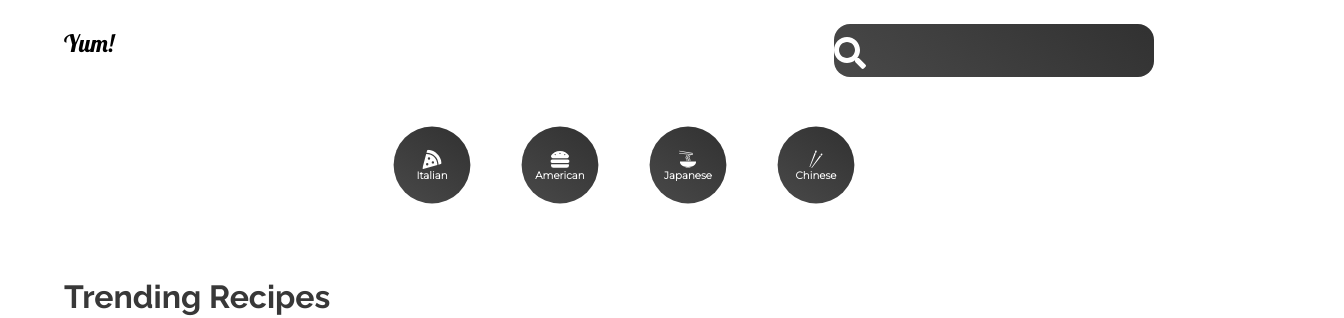
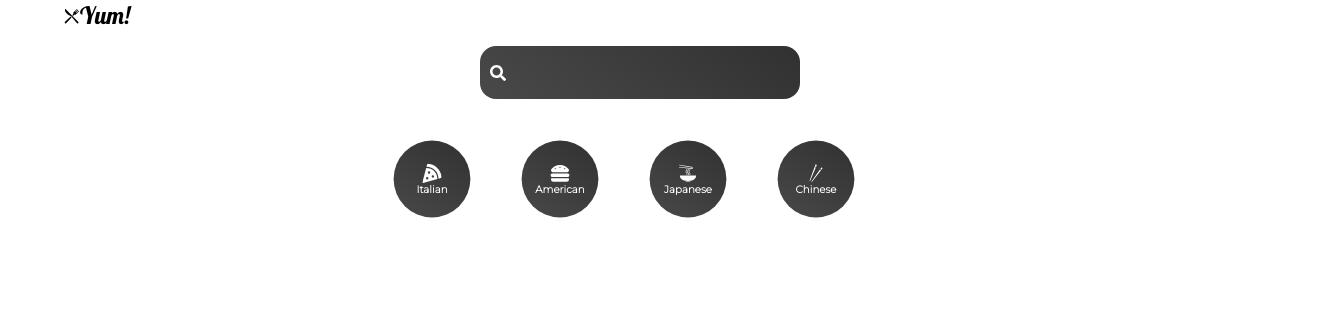
Before and after one commit to MarieSeaman94/food-app, a React (Create React App) app: page / in a window 1280 px wide. Shown: the top 318 px of the page, 1344 px wide, since content can reach past the window. Built offline with nearby package versions, Linux system fonts and the light colour scheme; no server answers.

Commit message:
navbar and flext direction

```diff
--- a/src/App.js
+++ b/src/App.js
@@ -10,18 +10,17 @@ function App() {
   return (
     <div className="App">
       <BrowserRouter>
+      <GiKnifeFork />
+      <Logo to={"/"}>Yum!</Logo>
       <Nav>
-        <GiKnifeFork />
-        <Logo to={"/"}>Yum!</Logo>
         <Search />
+        <Category />
       </Nav>
-        <Category />
         <Pages />
       </BrowserRouter>
     </div>
   );
 }
-
 
 
 const Logo = styled(Link)`
@@ -31,21 +30,18 @@ const Logo = styled(Link)`
   font-family: 'Lobster', cursive;
   color: black;
 
+  svg{
+    font-size: 2rem;
+  }
 `;
 
 const Nav = styled.div`
-  padding: 0.5rem 0rem;
+  padding: 0rem 0rem;
   display: flex;
-  justify-content: flex-start;
+  flex-direction: column;
+  justify-content: space-between;
   align-items: center;
-  min-width: 100vw;
   margin-bottom: 2rem;
-
-  svg{
-    font-size: 2rem;
-    p
-  }
-
 `;
 
 export default App;
--- a/src/components/Search.jsx
+++ b/src/components/Search.jsx
@@ -28,7 +28,8 @@ function Search() {
 
 
 const FormStyle = styled.form`
-  margin: 0rem 45rem;
+  margin: auto;
+
 
   div {
     position: relative;
@@ -51,15 +52,12 @@ const FormStyle = styled.form`
 
   svg{
     position: absolute;
-    top: 42%;
-    left: 0%;
+    top: 50%;
+    left: 3%;
 
     color: white;
   }
 
-  #searchbar {
-    display: flex;
-    justify-content: flex-end;
-  }
+
 `;
 export default Search;
```
